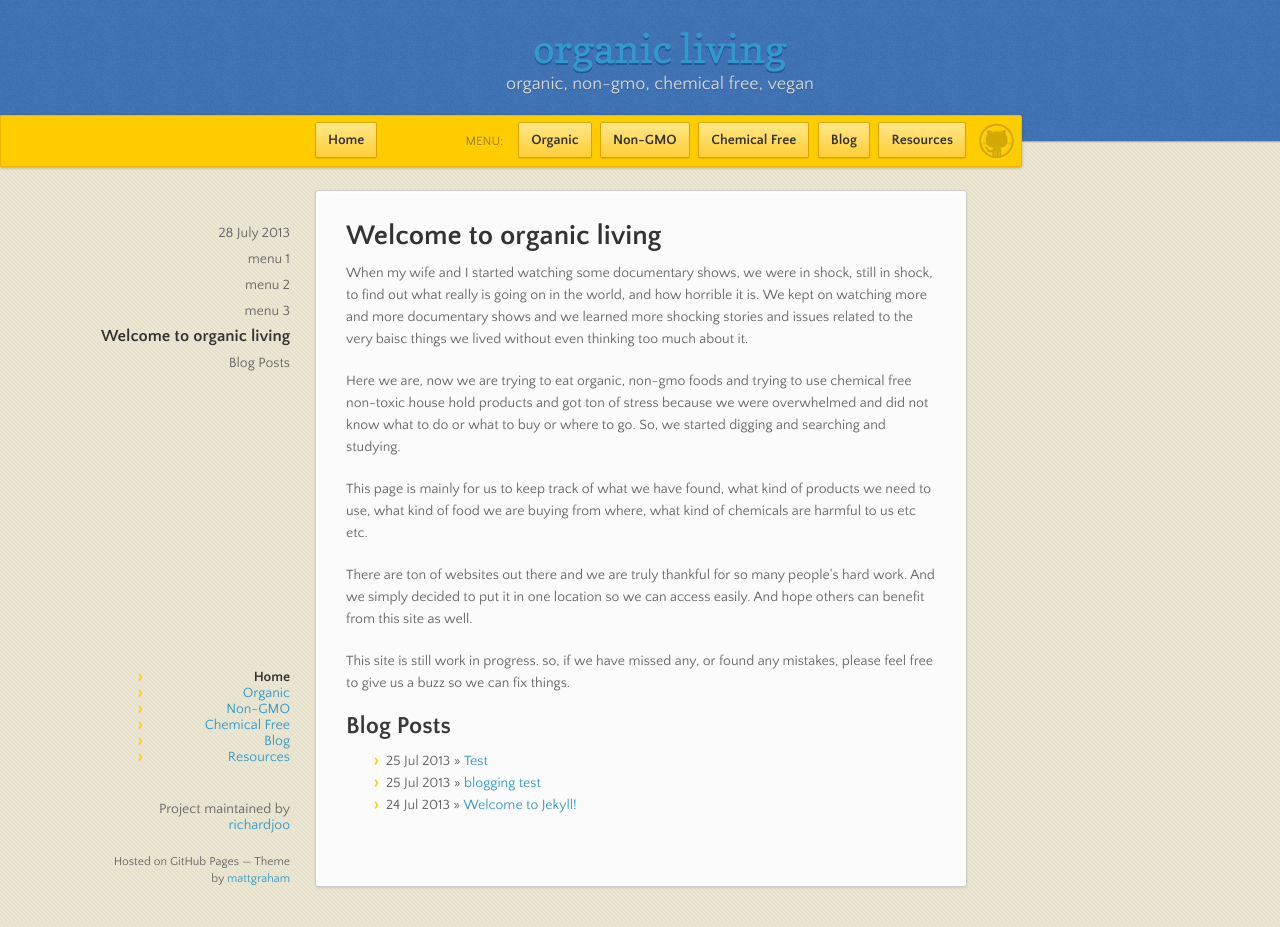
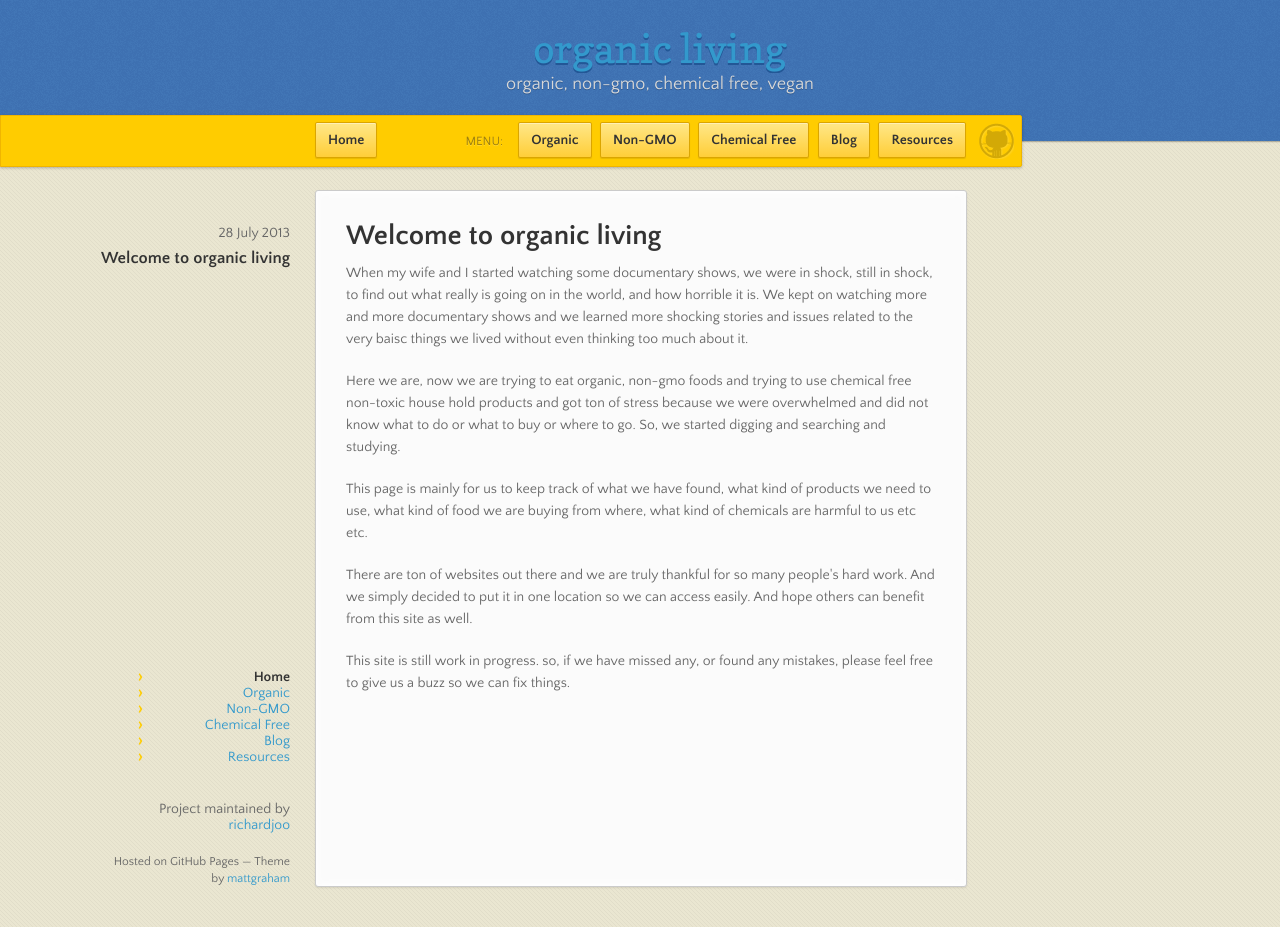
Before and after one commit to richardjoo/organicliving, a Jekyll site: the page built from index.html, in a window 1280 px wide and 927 px high. Built offline with Jekyll 4.4.1, drawn with Linux system fonts in a browser that asks for light colours; nearby versions of some CDN libraries; Markdown is read by kramdown in place of the engine named in the settings; the list of posts is cut into pages by our own code.

Commit message:
fies updated

```diff
--- a/_layouts/default.html
+++ b/_layouts/default.html
@@ -41,9 +41,6 @@
       <nav>
         <ul>
           <li>{{ site.time | date_to_long_string }}</li>
-          <li>menu 1</li>
-          <li>menu 2</li>
-          <li>menu 3</li>
         </ul>
       </nav>
 
--- a/index.html
+++ b/index.html
@@ -17,14 +17,4 @@ title: Organic Living
 
 	<p>This site is still work in progress. so, if we have missed any, or found any mistakes, please feel free to give us a buzz so we can fix things.</p>
   </div>
-
-
-
-
-  <h2>Blog Posts</h2>
-  <ul class="posts">
-    {% for post in site.posts %}
-      <li><span>{{ post.date | date_to_string }}</span> &raquo; <a href="{{ site.url }}{{ post.url }}">{{ post.title }}</a></li>
-    {% endfor %}
-  </ul>
 </div>
```
Also changed, not shown: 10 other files.
